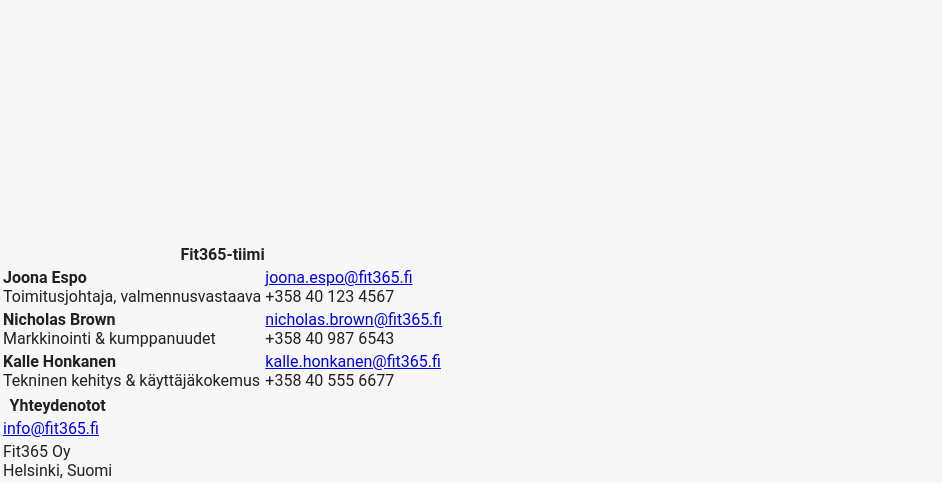
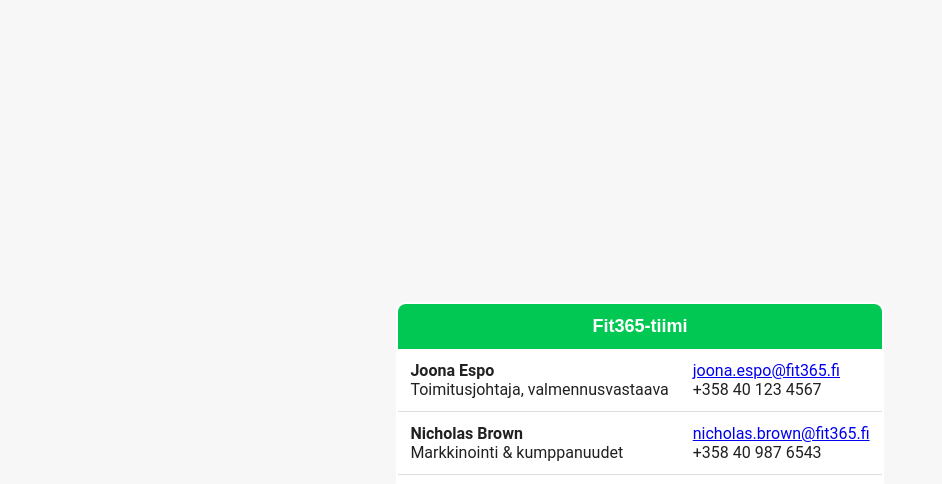
Before and after one commit to kallehonkanenn/kallehonkanenn.github.io, a plain HTML site: page yhteistiedot.html in a window 1280 px wide. Shown: the part 358-842 px from the top of the page, without its empty margins (0-942 px from the left). Drawn offline with Linux system fonts and the light colour scheme.

Commit message:
lisäys css ja paremmat yhteistiedot

```diff
--- a/tyyli.css
+++ b/tyyli.css
@@ -130,3 +130,40 @@ footer {
         font-size: 20px;
     }
 }
+/* Yhteystiedot */
+.yhteystiedot {
+    display: flex;
+    flex-direction: column;
+    align-items: center;  /* keskittää vaakasuunnassa */
+    justify-content: center;  /* keskittää pystysuunnassa */
+    padding: 40px 20px;
+}
+
+.yhteystiedot table {
+    border-collapse: collapse;
+    margin: 20px auto;
+    background: white;
+    border: 2px solid #00C853;
+    border-radius: 10px;
+    overflow: hidden;
+    min-width: 300px;
+}
+
+.yhteystiedot th {
+    background-color: #00C853;
+    color: white;
+    padding: 12px;
+    font-family: 'Montserrat', sans-serif;
+    font-size: 18px;
+    text-align: center;
+}
+
+.yhteystiedot td {
+    padding: 12px;
+    border-bottom: 1px solid #ddd;
+    text-align: left;
+}
+
+.yhteystiedot tr:last-child td {
+    border-bottom: none;
+}
--- a/yhteistiedot.html
+++ b/yhteistiedot.html
@@ -15,7 +15,6 @@
       <nav>
          <a href="index.html">Etusivu</a>
          <a href="ohjelmat.html">Ohjelmat</a>
-         <a href="miksi.html">Miksi Fit365</a>
          <a href="yhteys.html" id="valittu">Yhteystiedot</a>
       </nav>
       <h1>Ota yhteyttä Fit365-tiimiin</h1>
```
